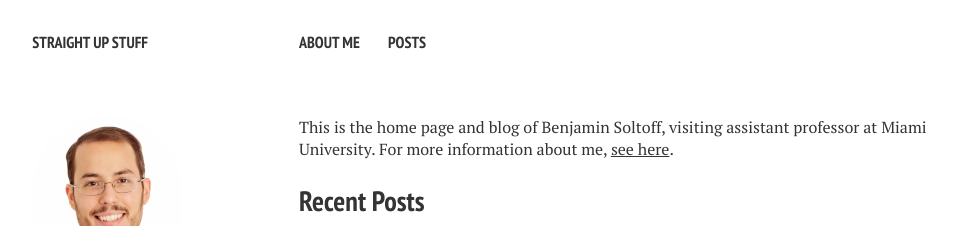
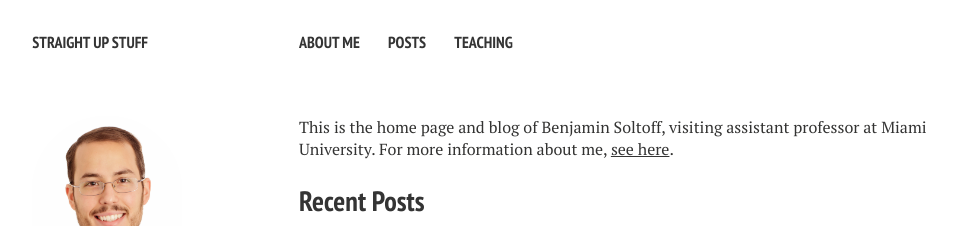
Before and after one commit to bensoltoff/old-bensoltoff.github.io, a Jekyll site: the page built from index.md, in a window 1280 px wide. Shown: the top 226 px of the page, without its empty margins (21-978 px from the left). Built offline with Jekyll 4.4.1, drawn with Linux system fonts in a browser that asks for light colours; nearby versions of some CDN libraries; library files that are not in the unit come from our copies.

Commit message:
Add teaching to navigation bar

```diff
--- a/_config.yml
+++ b/_config.yml
@@ -3,6 +3,7 @@
 title:            straight up stuff
 locale:           en_US
 url:              http://www.bensoltoff.com
+# url:              http://127.0.0.1:4000
 
 
 # Jekyll configuration
--- a/_data/navigation.yml
+++ b/_data/navigation.yml
@@ -5,3 +5,6 @@
 
 - title: Posts
   url: /posts/
+
+- title: Teaching
+  url: /about/teaching.html
```
